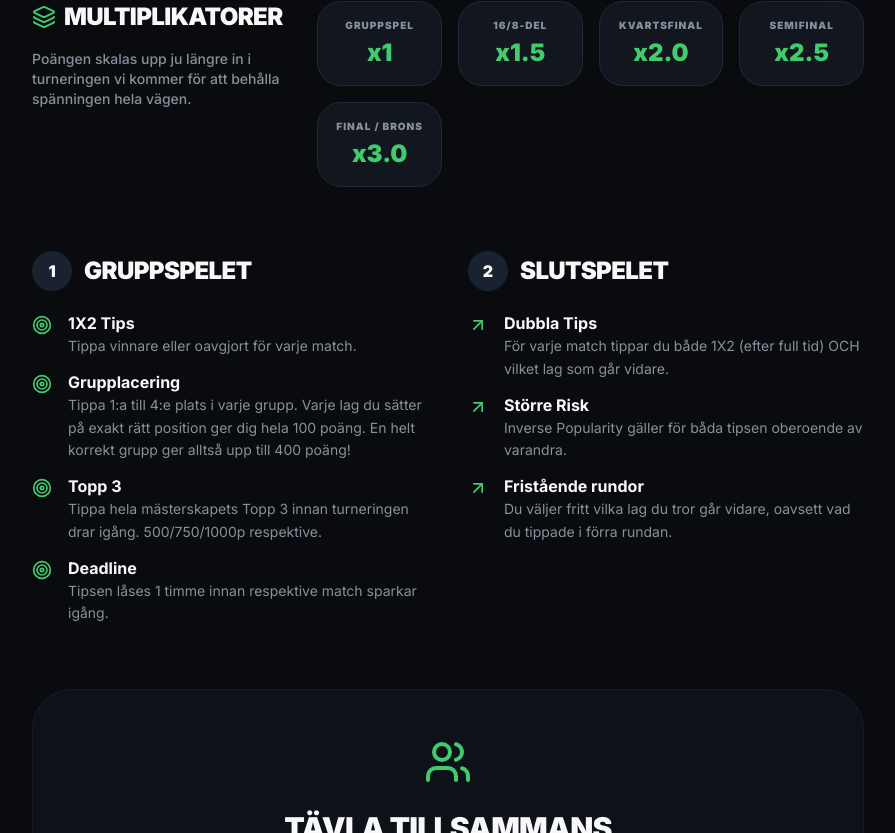
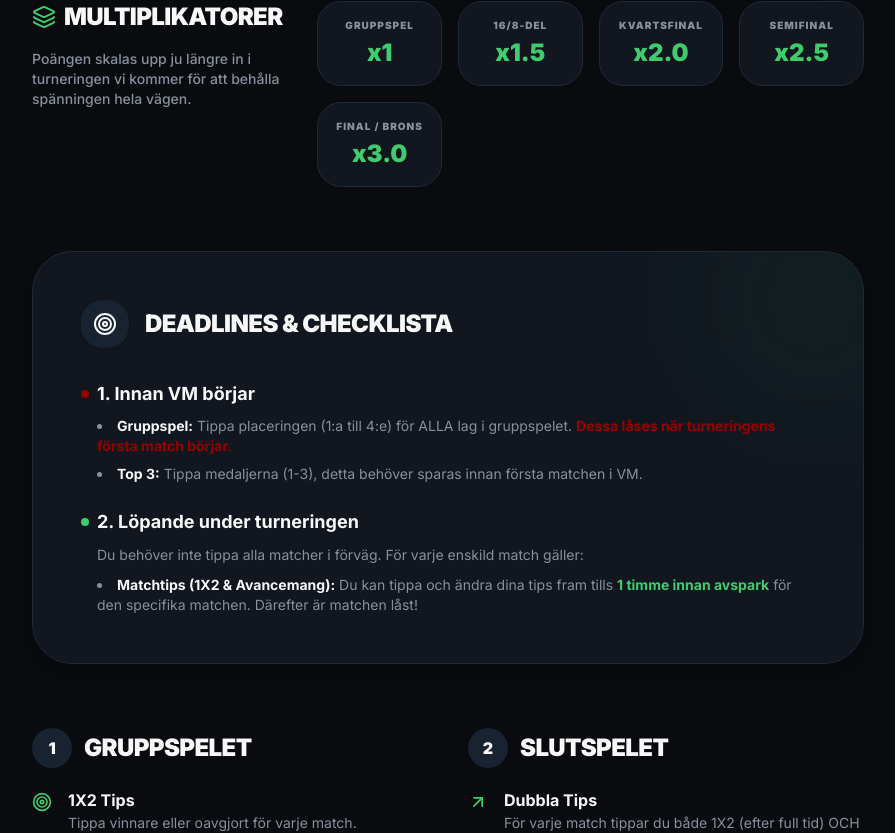
Before and after one commit to axelcollin87/tippa, a Next.js app: page /rules in a window 1280 px wide. Shown: the part 767-1600 px from the top of the page, without its empty margins (192-1087 px from the left). Built offline with nearby package versions, Linux system fonts and the light colour scheme; no server answers.

Commit message:
formkurva samt instruktioner

```diff
--- a/src/app/bets/BetsClient.tsx
+++ b/src/app/bets/BetsClient.tsx
@@ -29,6 +29,7 @@ type BetsClientProps = {
   knockoutTabs: { id: string; label: string; stages: string[] }[];
   knockoutTabStatus: Record<string, 'completed' | 'started' | 'locked'>;
   isCrystalBallComplete: boolean;
+  firstMatchKickoff: Date | null;
 };
 
 export default function BetsClient({
@@ -51,6 +52,7 @@ export default function BetsClient({
   knockoutTabs,
   knockoutTabStatus,
   isCrystalBallComplete,
+  firstMatchKickoff,
 }: BetsClientProps) {
   const [view, setView] = useState(initialView);
   const [activeGroup, setActiveGroup] = useState<string | null>(
@@ -61,6 +63,8 @@ export default function BetsClient({
 
   const isKnockoutView = view === 'knockout';
   const isCrystalBallView = view === 'crystalball';
+
+  const isTournamentStarted = firstMatchKickoff ? new Date() >= firstMatchKickoff : false;
 
   const handleTabClick = (newView: string, group?: string, stage?: string) => {
     setView(newView);
@@ -103,9 +107,18 @@ export default function BetsClient({
           <h1 className="text-2xl md:text-3xl font-extrabold text-foreground tracking-tight uppercase">
             Mina Tips
           </h1>
-          <p className="text-muted-foreground mt-1 text-[11px] md:text-sm">
-            Klicka på en den grupp du vill tippa eller se resultat för.
-          </p>
+        </div>
+
+        {/* Deadlines Banner */}
+        <div className="bg-primary/5 border border-primary/20 rounded-xl p-3 md:p-4 text-xs md:text-sm text-foreground/80 leading-relaxed mt-2">
+          <strong className="text-primary uppercase tracking-widest text-[10px] block mb-1">
+            Viktigt om Deadlines
+          </strong>
+          Grupplaceringar (1-4) låses när{' '}
+          <span className="font-bold">första matchen i respektive grupp</span>{' '}
+          sparkar igång. Enskilda matchtips kan du däremot ändra fram tills{' '}
+          <span className="font-bold">1 timme innan avspark</span> för varje
+          specifik match.
         </div>
 
         <div className="flex flex-wrap gap-1.5 md:gap-2 pb-2 mt-2 md:mt-4 items-center">
@@ -179,8 +192,7 @@ export default function BetsClient({
               else if (status === 'started')
                 statusBorder =
                   'border-yellow-500 shadow-[0_0_8px_rgba(234,179,8,0.3)]';
-              else
-                statusBorder = 'border-border opacity-50';
+              else statusBorder = 'border-border opacity-50';
 
               return (
                 <button
@@ -202,7 +214,8 @@ export default function BetsClient({
 
       {isCrystalBallView ? (
         <section className="space-y-4 md:space-y-6">
-          <div className="bg-primary/5 p-6 rounded-3xl border border-primary/20">
+          <div className="bg-primary/5 p-6 rounded-3xl border border-primary/20 flex flex-col md:flex-row md:items-center justify-between gap-4">
+            <div>
               <h1 className="text-2xl md:text-4xl font-black text-primary uppercase tracking-widest flex items-center gap-3">
                 <span>🏆</span> TOPP 3 I VM
               </h1>
@@ -212,16 +225,37 @@ export default function BetsClient({
               </p>
             </div>
 
+            {firstMatchKickoff && (
+              <div className="flex-shrink-0 bg-background border border-primary/20 rounded-2xl p-4 flex flex-col items-center justify-center min-w-[200px]">
+                 {isTournamentStarted ? (
+                    <div className="text-destructive flex flex-col items-center gap-2">
+                       <Lock size={24} />
+                       <span className="font-black uppercase tracking-widest text-sm">Låst</span>
+                    </div>
+                 ) : (
+                    <div className="text-center">
+                       <span className="text-[10px] font-black uppercase text-muted-foreground tracking-widest mb-1 block">Tid kvar att tippa</span>
+                       <Countdown targetDate={firstMatchKickoff} label="" />
+                    </div>
+                 )}
+              </div>
+            )}
+          </div>
+
           {crystalQuestions.length > 0 ? (
             <div className="grid gap-4 md:gap-6 md:grid-cols-3">
               {crystalQuestions.map((q) => {
                 const bet = crystalBets.find((b) => b.questionId === q.id);
+                // Lås frågan om antingen VM har startat, ELLER om dess specifika lockedAt har passerat
+                const isLocked = isTournamentStarted || new Date() > new Date(q.lockedAt);
+
                 return (
                   <CrystalBallQuestion
                     key={q.id}
                     question={q}
                     userBet={bet}
                     allTeams={allTeams}
+                    isLocked={isLocked}
                   />
                 );
               })}
--- a/src/app/bets/CrystalBallQuestion.tsx
+++ b/src/app/bets/CrystalBallQuestion.tsx
@@ -11,18 +11,20 @@ interface Team {
 export default function CrystalBallQuestion({
   question,
   userBet,
-  allTeams
+  allTeams,
+  isLocked: externalIsLocked
 }: {
   question: any,
   userBet: any,
-  allTeams: { english: string, swedish: string }[]
+  allTeams: { english: string, swedish: string }[],
+  isLocked?: boolean
 }) {
   const [answer, setAnswer] = useState(userBet?.answer || '');
   const [isSaving, setIsSaving] = useState(false);
   const [showSuccess, setShowSuccess] = useState(false);
 
   const now = new Date();
-  const isLocked = now > new Date(question.lockedAt);
+  const isLocked = externalIsLocked !== undefined ? externalIsLocked : now > new Date(question.lockedAt);
   const hasChanges = answer !== (userBet?.answer || '');
 
   const handleSave = async (e: React.FormEvent) => {
--- a/src/app/bets/actions.ts
+++ b/src/app/bets/actions.ts
@@ -113,6 +113,17 @@ export async function saveCrystalBallBet(formData: FormData) {
   if (!question) throw new Error('Frågan finns inte.');
 
   const now = new Date();
+
+  // Explicit blockering baserat på VM's första match
+  const firstMatch = await prisma.match.findFirst({
+    orderBy: { kickoff: 'asc' },
+  });
+
+  if (firstMatch && now >= firstMatch.kickoff) {
+    throw new Error('Kristallkulan är låst eftersom turneringen har startat.');
+  }
+
+  // Backup: Om admin satt en specifik lockedAt som har passerats
   if (now > question.lockedAt) {
     throw new Error('Tiden för att svara på denna fråga har gått ut.');
   }
@@ -134,6 +145,7 @@ export async function saveCrystalBallBet(formData: FormData) {
 
   revalidatePath('/bets');
 }
+
 export async function saveGroupPlacement(groupName: string, selectedTeams: string[]) {
   const session = await getServerSession(authOptions);
   if (!session) throw new Error('Du måste vara inloggad för att tippa.');
@@ -173,8 +185,7 @@ export async function saveGroupPlacement(groupName: string, selectedTeams: strin
   });
 
   if (firstMatchInGroup) {
-    const lockTime = new Date(firstMatchInGroup.kickoff.getTime() - 60 * 60 * 1000); // 1 timme före kickoff
-    if (new Date() > lockTime) {
+    if (new Date() >= firstMatchInGroup.kickoff) {
       throw new Error('Gruppen är låst för tippning då dess matcher har startat!');
     }
   }
--- a/src/app/bets/page.tsx
+++ b/src/app/bets/page.tsx
@@ -160,6 +160,8 @@ export default async function BetsPage(props: {
   // Kolla om kristallkulan är komplett (alla 3 frågor besvarade)
   const isCrystalBallComplete = crystalQuestions.length > 0 && crystalBets.length === crystalQuestions.length;
 
+  const firstMatchKickoff = allMatches.length > 0 ? allMatches[0].kickoff : null;
+
   return (
     <BetsClient
       initialView={initialView}
@@ -181,6 +183,7 @@ export default async function BetsPage(props: {
       knockoutTabs={knockoutTabs}
       knockoutTabStatus={knockoutTabStatus}
       isCrystalBallComplete={isCrystalBallComplete}
+      firstMatchKickoff={firstMatchKickoff}
     />
   );
 }
--- a/src/app/rules/page.tsx
+++ b/src/app/rules/page.tsx
@@ -118,8 +118,71 @@ export default function RulesPage() {
         </div>
       </div>
 
+      {/* Deadlines & Checklist */}
+      <section className="bg-card rounded-[2.5rem] border border-border p-8 md:p-12 relative overflow-hidden shadow-lg mt-16">
+        <div className="absolute top-0 right-0 w-64 h-64 bg-primary/5 rounded-full blur-[80px] -mr-20 -mt-20 pointer-events-none"></div>
+
+        <div className="relative z-10 space-y-8">
+          <div className="flex items-center gap-4">
+            <div className="w-12 h-12 rounded-2xl bg-secondary flex items-center justify-center text-foreground shadow-sm">
+              <Target size={24} />
+            </div>
+            <h2 className="text-2xl font-black uppercase tracking-tight">
+              Deadlines & Checklista
+            </h2>
+          </div>
+
+          <div className="space-y-6">
+            <div className="space-y-2">
+              <h3 className="text-lg font-bold text-foreground flex items-center gap-2">
+                <span className="w-2 h-2 rounded-full bg-destructive"></span>
+                1. Innan VM börjar
+              </h3>
+
+              <ul className="ml-4 mt-2 space-y-2 text-sm text-muted-foreground list-disc list-inside">
+                <li>
+                  <strong className="text-foreground">Gruppspel:</strong> Tippa
+                  placeringen (1:a till 4:e) för ALLA lag i gruppspelet.{' '}
+                  <span className="text-destructive font-bold">
+                    Dessa låses när turneringens första match börjar.
+                  </span>
+                </li>
+                <li>
+                  <strong className="text-foreground">Top 3:</strong> Tippa
+                  medaljerna (1-3), detta behöver sparas innan första matchen i
+                  VM.
+                </li>
+              </ul>
+            </div>
+
+            <div className="space-y-2">
+              <h3 className="text-lg font-bold text-foreground flex items-center gap-2">
+                <span className="w-2 h-2 rounded-full bg-primary"></span>
+                2. Löpande under turneringen
+              </h3>
+              <p className="text-sm text-muted-foreground ml-4 leading-relaxed">
+                Du behöver inte tippa alla matcher i förväg. För varje enskild
+                match gäller:
+              </p>
+              <ul className="ml-4 mt-2 space-y-2 text-sm text-muted-foreground list-disc list-inside">
+                <li>
+                  <strong className="text-foreground">
+                    Matchtips (1X2 & Avancemang):
+                  </strong>{' '}
+                  Du kan tippa och ändra dina tips fram tills{' '}
+                  <span className="text-primary font-bold">
+                    1 timme innan avspark
+                  </span>{' '}
+                  för den specifika matchen. Därefter är matchen låst!
+                </li>
+              </ul>
+            </div>
+          </div>
+        </div>
+      </section>
+
       {/* The Two Phases */}
-      <div className="grid gap-10 md:grid-cols-2">
+      <div className="grid gap-10 md:grid-cols-2 mt-16">
         {/* Phase 1 */}
         <div className="space-y-6">
           <div className="flex items-center gap-3">
```
Also changed, not shown: src/app/leagues/[id]/page.tsx (+37 -16 lines). Lines whose indentation alone changed are shown as unchanged.
